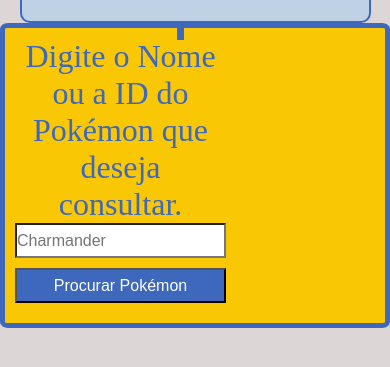
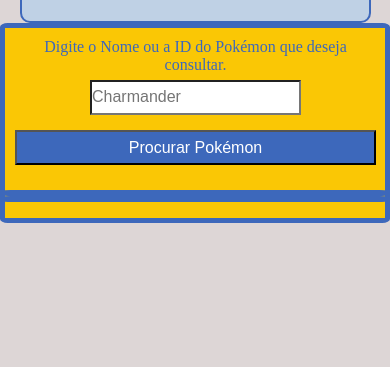
Before and after one commit to felipediogo0/poke_api_app, a plain HTML site: page index.html in a window 390 px wide. Shown: the part 247-614 px from the top of the page. Drawn offline with Linux system fonts and the light colour scheme.

Commit message:
Phone Css

```diff
--- a/style.css
+++ b/style.css
@@ -31,7 +31,7 @@
 }
 
 .play_pokemon {
-    display: flex;
+    display: grid;
     font-weight: 400;
     background-color: #FAC705;
     max-width: 600px;
@@ -45,12 +45,12 @@
 main{
     display: grid;
     justify-items: center;
-    width: 40%;
+    width: 95%;
     margin: 10px;
 }
 
 label {
-    font-size: 2rem;
+    font-size: 1rem;
 }
 
 input {
@@ -76,14 +76,18 @@
     background-color: #BFD1E5;
     border: solid #3D68BB;
     border-radius: 5%;
-    width: 122%;
+    width: 100%;
 }
 
 #poke_info{
     background-color: #BFD1E5;
     border: solid #3D68BB;
     border-radius: 5%;
-    font-size: 2rem;
+    font-size: 1.3rem;
     color: #3D68BB;
-    width: 122%;
+    width: 100%;
 }
+
+footer{
+    width: 100%;
+}
```
